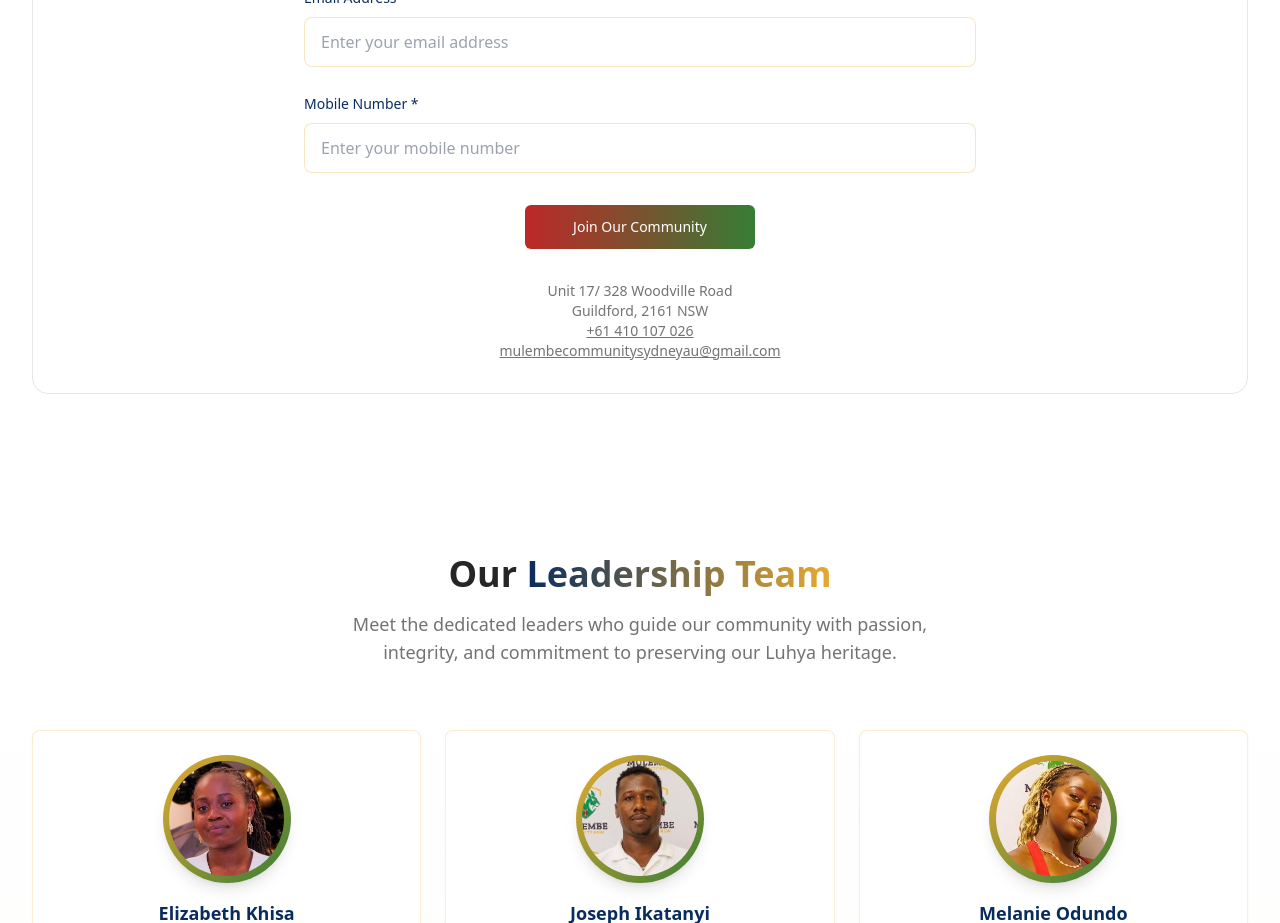
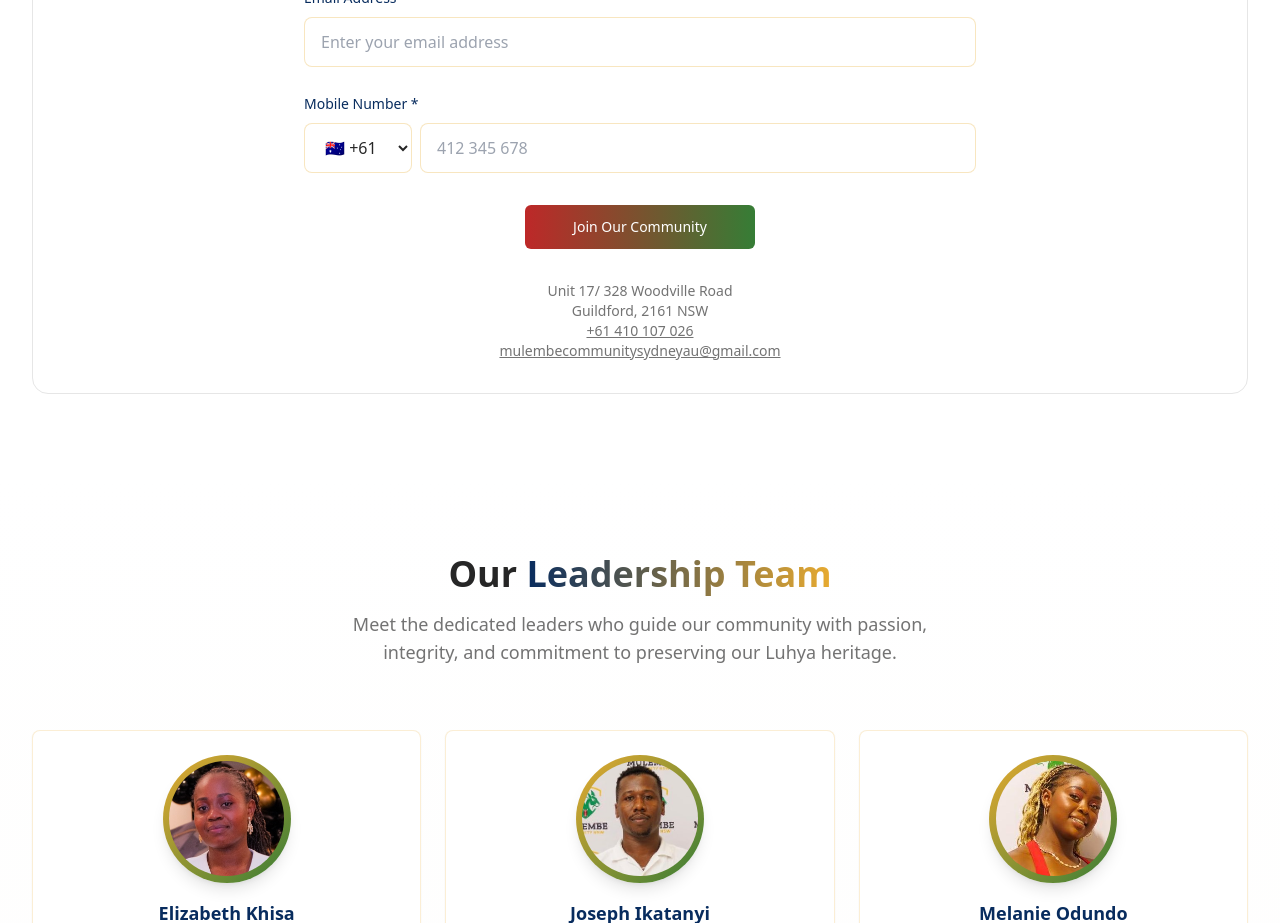
Before and after one commit to BrianKvin/lcia, a React (Vite) app: page /events in a window 1280 px wide. Shown: the part 8780-9703 px from the top of the page. Built offline with nearby package versions, Linux system fonts and the light colour scheme.

Commit message:
Add a country code picker to phone fields
Phone fields in the welfare, community and leadership forms get a
country picker (Australia by default, Kenya, Uganda, Tanzania, or any
other code). Numbers are saved as e.g. +61 412345678, dropping the
leading 0 people usually type.

```diff
--- a/src/components/Community.tsx
+++ b/src/components/Community.tsx
@@ -3,6 +3,7 @@ import { Button } from "@/components/ui/button";
 import { Star, Quote } from "lucide-react";
 import { ADDRESS_LINE_1, ADDRESS_LINE_2, PHONE_DISPLAY, PHONE_TEL, EMAIL } from "@/constants/contact";
 import { useState } from "react";
+import PhoneInput from "@/components/PhoneInput";
 
 const Community = () => {
   const testimonials = [
@@ -175,15 +176,13 @@ const Community = () => {
                 <label htmlFor="mobile" className="text-sm font-medium text-luhya-navy">
                   Mobile Number *
                 </label>
-                <input
-                  type="tel"
+                <PhoneInput
                   id="mobile"
                   name="mobile"
                   value={formData.mobile}
-                  onChange={handleInputChange}
+                  onChange={(mobile) => setFormData(prev => ({ ...prev, mobile }))}
                   required
-                  className="w-full px-4 py-3 border border-luhya-gold/30 rounded-lg focus:border-luhya-gold focus:ring-2 focus:ring-luhya-gold/20 focus:outline-none transition-colors"
-                  placeholder="Enter your mobile number"
+                  fieldClassName="w-full px-4 py-3 bg-white border border-luhya-gold/30 rounded-lg focus:border-luhya-gold focus:ring-2 focus:ring-luhya-gold/20 focus:outline-none transition-colors"
                 />
               </div>
             </div>
--- a/src/components/LeadershipInterestForm.tsx
+++ b/src/components/LeadershipInterestForm.tsx
@@ -1,4 +1,5 @@
 import { useEffect, useId, useRef, useState } from "react";
+import PhoneInput from "@/components/PhoneInput";
 import type { FormEvent } from "react";
 import { ArrowLeft, ArrowRight, Check, CheckCircle2, Download, FileText, Loader2, Send, Eye } from "lucide-react";
 import { Button } from "@/components/ui/button";
@@ -310,7 +311,7 @@ const LeadershipInterestForm = () => {
                 </div>
                 <div>
                   <label htmlFor={`${id}-phone`} className="text-sm font-semibold text-luhya-navy">Phone number</label>
-                  <input id={`${id}-phone`} name="phone" type="tel" autoComplete="tel" required maxLength={40} value={details.phone} onChange={(event) => setDetails((current) => ({ ...current, phone: event.target.value }))} aria-invalid={Boolean(errors.phone)} aria-describedby={errors.phone ? `${id}-phone-error` : undefined} className={INPUT_CLASS} />
+                  <PhoneInput id={`${id}-phone`} name="phone" required value={details.phone} onChange={(phone) => setDetails((current) => ({ ...current, phone }))} aria-invalid={Boolean(errors.phone)} aria-describedby={errors.phone ? `${id}-phone-error` : undefined} className="mt-2" fieldClassName={INPUT_CLASS.replace("mt-2 block w-full ", "")} />
                   {fieldError("phone")}
                 </div>
                 <div className="sm:col-span-2">
--- /dev/null
+++ b/src/components/PhoneInput.tsx
@@ -0,0 +1,111 @@
+import { useEffect, useState } from "react";
+import { cn } from "@/lib/utils";
+
+const COUNTRIES = [
+  { code: "+61", name: "Australia", flag: "🇦🇺", example: "412 345 678" },
+  { code: "+254", name: "Kenya", flag: "🇰🇪", example: "712 345 678" },
+  { code: "+256", name: "Uganda", flag: "🇺🇬", example: "712 345 678" },
+  { code: "+255", name: "Tanzania", flag: "🇹🇿", example: "712 345 678" },
+];
+const OTHER = "other";
+
+// Splits a stored value such as "+254 712345678" back into its country code and number.
+function parse(value: string) {
+  const known = COUNTRIES.find((c) => value.startsWith(c.code + " "));
+  if (known) return { country: known.code, customCode: "", local: value.slice(known.code.length + 1) };
+  const custom = value.match(/^(\+\d{1,4})\s+(.*)$/);
+  if (custom) return { country: OTHER, customCode: custom[1], local: custom[2] };
+  return { country: COUNTRIES[0].code, customCode: "", local: value };
+}
+
+// "+61" plus "0412 345 678" becomes "+61 412345678": the trunk 0 is dropped after a country code.
+function combine(code: string, local: string) {
+  const digits = local.replace(/\D/g, "").replace(/^0+/, "");
+  if (!digits) return "";
+  const cleanCode = "+" + code.replace(/\D/g, "");
+  return cleanCode.length > 1 ? `${cleanCode} ${digits}` : digits;
+}
+
+interface PhoneInputProps {
+  id?: string;
+  name?: string;
+  value: string;
+  onChange: (value: string) => void;
+  required?: boolean;
+  /** Classes for the wrapper, e.g. spacing. */
+  className?: string;
+  /** The form's own input classes, applied to the country picker and the number field. */
+  fieldClassName?: string;
+  "aria-invalid"?: boolean;
+  "aria-describedby"?: string;
+}
+
+export default function PhoneInput({
+  id,
+  name,
+  value,
+  onChange,
+  required,
+  className,
+  fieldClassName,
+  ...aria
+}: PhoneInputProps) {
+  const [{ country, customCode, local }, setParts] = useState(() => parse(value));
+
+  // Clear the field when the form resets.
+  useEffect(() => {
+    if (value === "") setParts((p) => (p.local ? { ...p, local: "" } : p));
+  }, [value]);
+
+  const update = (next: Partial<{ country: string; customCode: string; local: string }>) => {
+    const parts = { country, customCode, local, ...next };
+    setParts(parts);
+    onChange(combine(parts.country === OTHER ? parts.customCode : parts.country, parts.local));
+  };
+
+  const example = COUNTRIES.find((c) => c.code === country)?.example ?? "Phone number";
+
+  return (
+    <div className={cn("flex gap-2", className)}>
+      <select
+        aria-label="Country code"
+        value={country}
+        onChange={(e) => update({ country: e.target.value })}
+        className={cn(fieldClassName, "w-[6.75rem] shrink-0 pr-1")}
+      >
+        {COUNTRIES.map((c) => (
+          <option key={c.code} value={c.code} title={c.name}>
+            {c.flag} {c.code}
+          </option>
+        ))}
+        <option value={OTHER}>Other</option>
+      </select>
+      {country === OTHER && (
+        <input
+          aria-label="Country code, for example +44"
+          inputMode="tel"
+          placeholder="+44"
+          maxLength={5}
+          required={required}
+          value={customCode}
+          onChange={(e) => update({ customCode: e.target.value })}
+          className={cn(fieldClassName, "w-20 shrink-0")}
+        />
+      )}
+      <input
+        id={id}
+        name={name}
+        type="tel"
+        autoComplete="tel-national"
+        inputMode="tel"
+        required={required}
+        maxLength={20}
+        placeholder={example}
+        value={local}
+        onChange={(e) => update({ local: e.target.value })}
+        className={cn(fieldClassName, "min-w-0 flex-1")}
+        {...aria}
+      />
+    </div>
+  );
+}
--- a/src/components/WelfareApplicationForm.tsx
+++ b/src/components/WelfareApplicationForm.tsx
@@ -1,4 +1,5 @@
 import { Input } from "@/components/ui/input";
+import PhoneInput from "@/components/PhoneInput";
 import { Label } from "@/components/ui/label";
 import { Select, SelectContent, SelectItem, SelectTrigger, SelectValue } from "@/components/ui/select";
 import { Button } from "@/components/ui/button";
@@ -18,6 +19,9 @@ const BENEFICIARY_RELATIONSHIPS = [
 ] as const;
 
 const BENEFICIARY_COUNT = 5;
+
+// Matches the form's other inputs.
+const PHONE_FIELD_CLASS = "flex h-10 w-full rounded-md border border-input bg-background px-3 py-2 text-sm ring-offset-background placeholder:text-muted-foreground focus-visible:outline-none focus-visible:ring-2 focus-visible:ring-ring focus-visible:ring-offset-2 border-luhya-gold/30 focus:border-luhya-gold";
 
 const createEmptyBeneficiary = () => ({
   firstName: "",
@@ -453,13 +457,12 @@ const WelfareApplicationForm = () => {
                     </div>
                     <div className="space-y-2">
                       <Label className="text-luhya-navy font-medium">Phone *</Label>
-                      <Input
+                      <PhoneInput
                         name="phone"
                         value={formData.phone}
-                        onChange={handleInputChange}
-                        placeholder="+61 ..."
+                        onChange={(phone) => setFormData(prev => ({ ...prev, phone }))}
                         required
-                        className="border-luhya-gold/30 focus:border-luhya-gold"
+                        fieldClassName={PHONE_FIELD_CLASS}
                       />
                     </div>
                   </div>
@@ -530,11 +533,10 @@ const WelfareApplicationForm = () => {
                     </div>
                     <div className="space-y-2">
                       <Label className="text-luhya-navy font-medium">Phone</Label>
-                      <Input
+                      <PhoneInput
                         value={formData.nextOfKin.phone}
-                        onChange={(e) => handleNextOfKinChange("phone", e.target.value)}
-                        placeholder="+61 ..."
-                        className="border-luhya-gold/30 focus:border-luhya-gold"
+                        onChange={(phone) => handleNextOfKinChange("phone", phone)}
+                        fieldClassName={PHONE_FIELD_CLASS}
                       />
                     </div>
                   </div>
@@ -584,11 +586,10 @@ const WelfareApplicationForm = () => {
                       <div className="grid grid-cols-1 sm:grid-cols-2 gap-3 sm:gap-4 mt-3 sm:mt-4">
                         <div className="space-y-2">
                           <Label className="text-luhya-navy font-medium text-sm sm:text-base">Phone</Label>
-                          <Input
+                          <PhoneInput
                             value={beneficiary.phone}
-                            onChange={(e) => handleBeneficiaryChange(index, 'phone', e.target.value)}
-                            placeholder="+61 ..."
-                            className="border-luhya-gold/30 focus:border-luhya-gold text-sm sm:text-base"
+                            onChange={(phone) => handleBeneficiaryChange(index, 'phone', phone)}
+                            fieldClassName={`${PHONE_FIELD_CLASS} sm:text-base`}
                           />
                         </div>
                         <div className="space-y-2">
```
